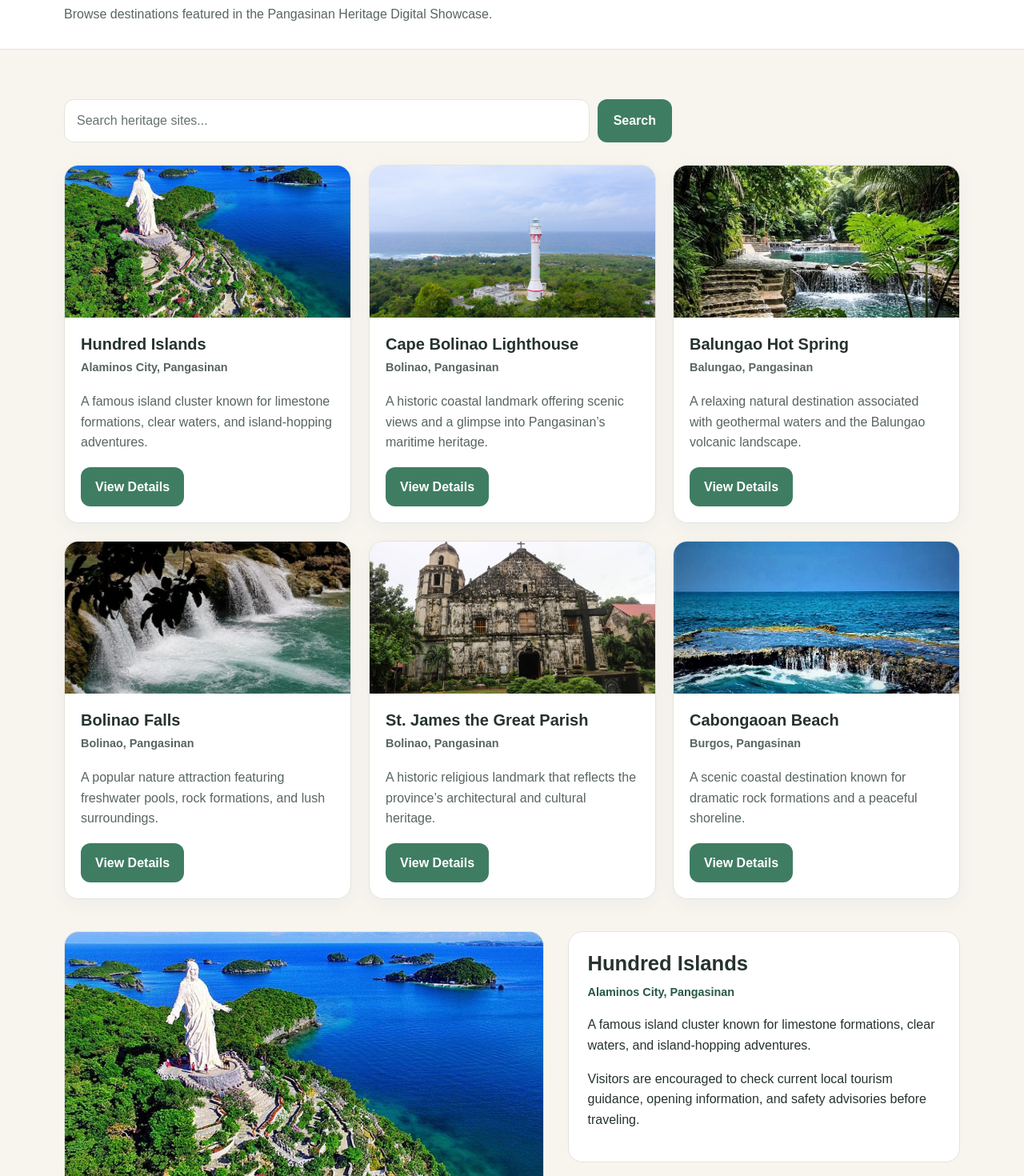
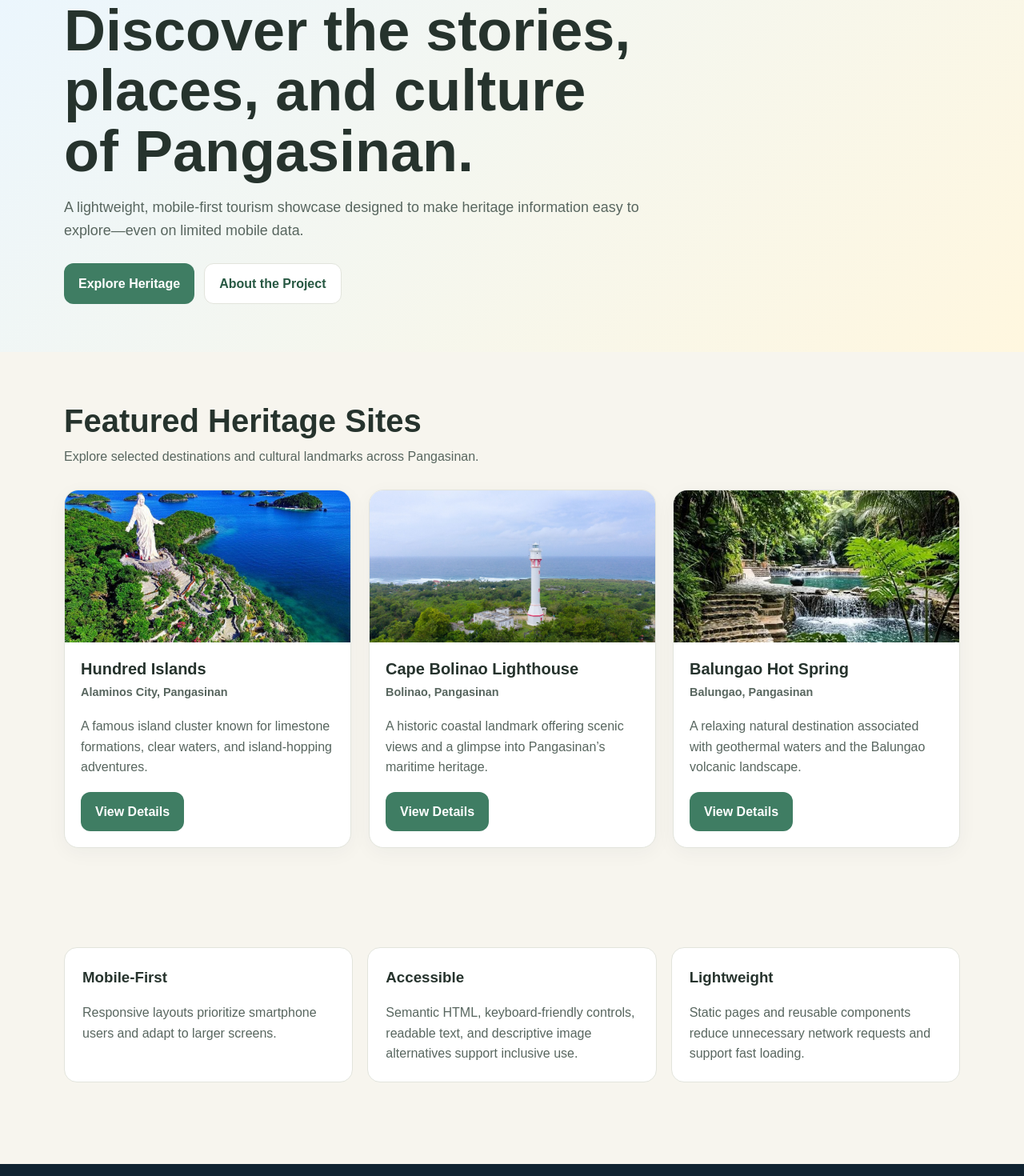
Before and after one commit to cjeomolina40-ops/Activity-1.1-Molina-JohnJeo, a Next.js app: page / in a window 1280 px wide. Shown: the part 180-1650 px from the top of the page at 80% size. Built offline with nearby package versions, Linux system fonts and the light colour scheme.

Commit message:
Added heritage gallery page

```diff
--- a/app/layout.jsx
+++ b/app/layout.jsx
@@ -12,6 +12,7 @@ export default function RootLayout({ children }) {
   return (
     <html lang="en">
       <body>
+        {/* Skip navigation for keyboard users */}
         <a className="skip-link" href="#main-content">
           Skip to main content
         </a>
@@ -20,7 +21,10 @@ export default function RootLayout({ children }) {
 
         {children}
 
-        <footer className="footer">
+        <footer
+          className="footer"
+          aria-label="Site footer"
+        >
           <div className="container">
             <strong>
               Pangasinan Heritage Digital Showcase
--- a/app/page.jsx
+++ b/app/page.jsx
@@ -1,89 +1,90 @@
 
 import HeritageGrid from '@/components/organisms/HeritageGrid';
-import SearchForm from '@/components/molecules/SearchForm';
+import Button from '@/components/atoms/Button';
 import { sites } from '@/data';
 
-export default function Heritage() {
+export default function Home() {
+  // Only render the three featured sites on the homepage.
+  const featuredSites = sites.slice(0, 3);
+
   return (
-    <main id="main-content">
-      {/* Page Header */}
-      <header className="page-head">
+    <main>
+      {/* Hero */}
+      <section className="hero">
         <div className="container">
-          <h1>Heritage Sites</h1>
+          <span className="eyebrow">
+            The Pangasinan Heritage Digital Showcase
+          </span>
 
-          <p id="page-description">
-            Browse destinations featured in the Pangasinan Heritage Digital
-            Showcase.
+          <h1>
+            Discover the stories, places, and culture of Pangasinan.
+          </h1>
+
+          <p>
+            A lightweight, mobile-first tourism showcase designed to make
+            heritage information easy to explore—even on limited mobile data.
           </p>
+
+          <div className="actions">
+            <Button href="/heritage">
+              Explore Heritage
+            </Button>
+
+            <Button href="/about" variant="secondary">
+              About the Project
+            </Button>
+          </div>
         </div>
-      </header>
+      </section>
 
-      {/* Heritage Sites */}
-      <section
-        className="section"
-        aria-labelledby="heritage-sites-heading"
-      >
+      {/* Featured Heritage */}
+      <section className="section" aria-labelledby="featured-heading">
         <div className="container">
-          <h2 id="heritage-sites-heading" className="sr-only">
-            Browse and search heritage sites
+          <h2 id="featured-heading">
+            Featured Heritage Sites
           </h2>
 
-          {/* Interactive search is isolated inside SearchForm */}
-          <SearchForm sites={sites} />
+          <p className="section-intro">
+            Explore selected destinations and cultural landmarks across
+            Pangasinan.
+          </p>
 
-          {/* Featured/searchable heritage sites */}
-          <HeritageGrid sites={sites} />
+          <HeritageGrid sites={featuredSites} />
+        </div>
+      </section>
 
-          {/* Detailed Information */}
-          <section
-            className="heritage-details"
-            aria-labelledby="heritage-details-heading"
-          >
-            <h2
-              id="heritage-details-heading"
-              className="sr-only"
-            >
-              Heritage site details
-            </h2>
+      {/* Features */}
+      <section className="section" aria-labelledby="features-heading">
+        <div className="container">
+          <h2 id="features-heading" className="sr-only">
+            Project Features
+          </h2>
 
-            {sites.map((site) => (
-              <article
-                id={site.id}
-                key={site.id}
-                className="detail"
-                aria-labelledby={`${site.id}-heading`}
-              >
-                <img
-                  src={site.image}
-                  alt={site.alt || `Photo of ${site.name}`}
-                  loading="lazy"
-                  width="800"
-                  height="500"
-                />
+          <div className="info-grid">
+            <div className="info">
+              <h3>Mobile-First</h3>
+              <p>
+                Responsive layouts prioritize smartphone users and adapt to
+                larger screens.
+              </p>
+            </div>
 
-                <div className="detail-box">
-                  <h3 id={`${site.id}-heading`}>
-                    {site.name}
-                  </h3>
+            <div className="info">
+              <h3>Accessible</h3>
+              <p>
+                Semantic HTML, keyboard-friendly controls, readable text,
+                and descriptive image alternatives support inclusive use.
+              </p>
+            </div>
 
-                  <p className="location">
-                    <span className="sr-only">
-                      Location:
-                    </span>{' '}
-                    {site.location}
-                  </p>
-
-                  <p>{site.description}</p>
-
-                  <p>
-                    Visitors are encouraged to check current
-                    local tourism guidance, opening information,
-                    and safety advisories before traveling.
-                  </p>
-                </div>
-              </article>
-            ))}
-          </section>
+            <div className="info">
+              <h3>Lightweight</h3>
+              <p>
+                Static pages and reusable components reduce unnecessary
+                network requests and support fast loading.
+              </p>
+            </div>
+          </div>
         </div>
       </section>
     </main>
```
Also changed, not shown: app/heritage/page.jsx (+42 -57 lines).
